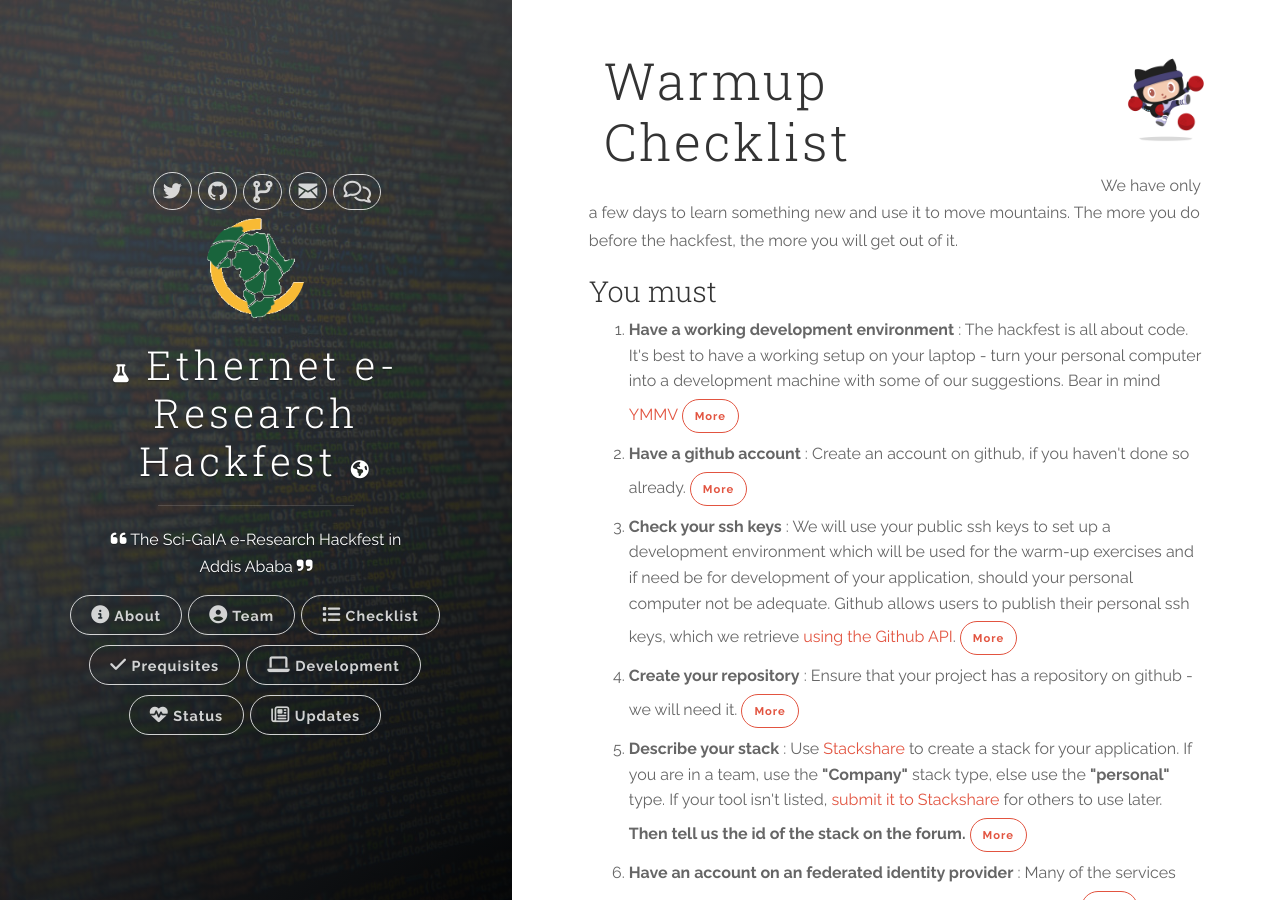
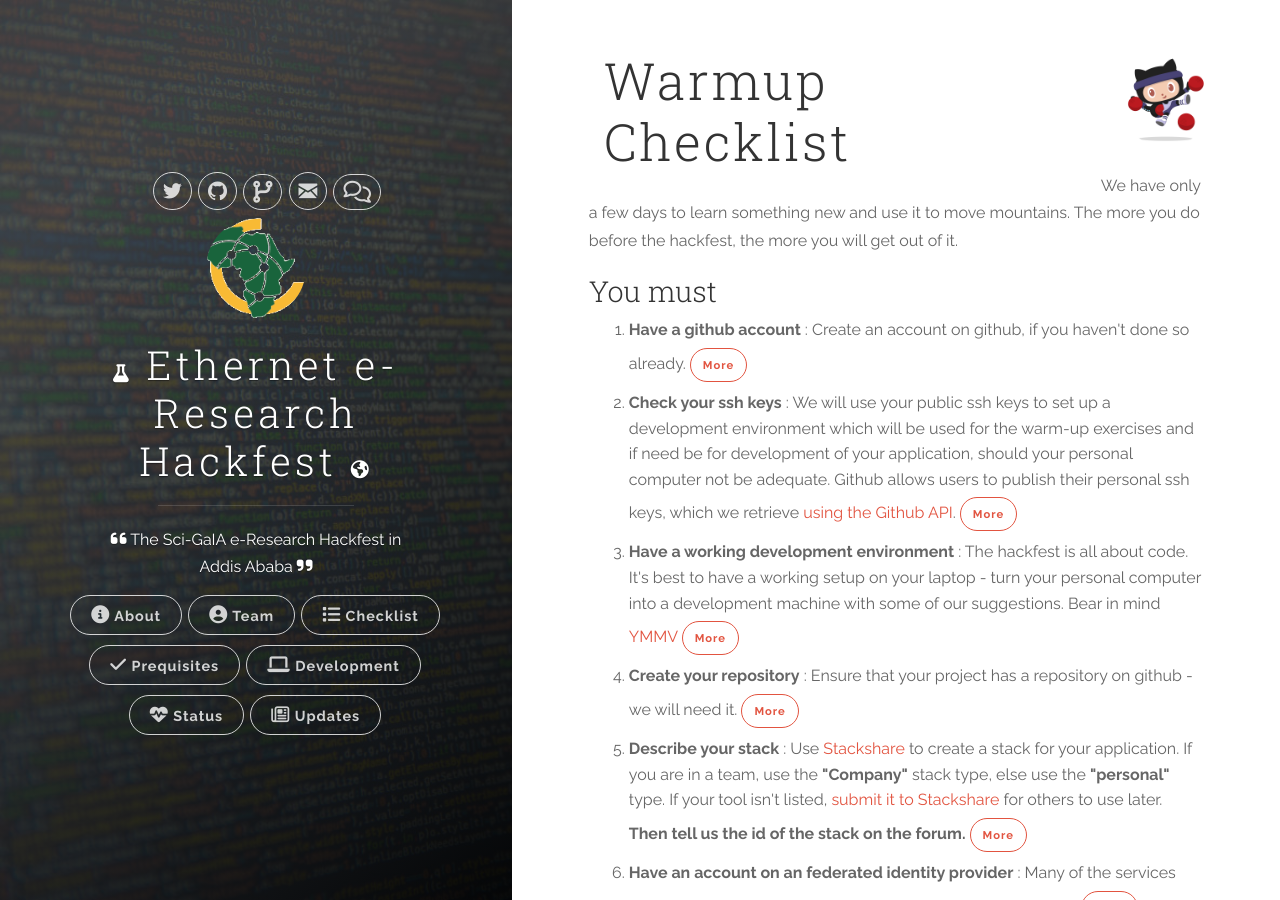
Before and after one commit to sci-gaia/addis-hackfest-site, a Jekyll site: the page built from before-checklist.md, in a window 1280 px wide and 900 px high. Built offline with Jekyll 4.4.1, drawn with Linux system fonts in a browser that asks for light colours; nearby versions of some CDN libraries; part of the change alters nothing that is shown.

```diff
--- a/_data/hackfest.yml
+++ b/_data/hackfest.yml
@@ -45,12 +45,6 @@ pages:
     url: /updates
 checklists:
   before:
-    - name: Have a working development environment
-      more: |
-            The hackfest is all about code. It's best to have a working setup on your laptop - turn your personal computer into a development machine with some of our suggestions. Bear in mind <a href="http://dictionary.cambridge.org/dictionary/english/ymmv">YMMV</a>
-      link:
-        url: /dev-env
-        external: false
     - name: Have a github account
       more: Create an account on github, if you haven't done so already.
       link:
@@ -63,6 +57,12 @@ checklists:
       link:
         url: https://github.com/settings/keys
         external: true
+    - name: Have a working development environment
+      more: |
+           The hackfest is all about code. It's best to have a working setup on your laptop - turn your personal computer into a development machine with some of our suggestions. Bear in mind <a href="http://dictionary.cambridge.org/dictionary/english/ymmv">YMMV</a>
+      link:
+        url: /dev-env
+        external: false
     - name: Create your repository
       more: Ensure that your project has a repository on github - we will need it.
       link:
```
